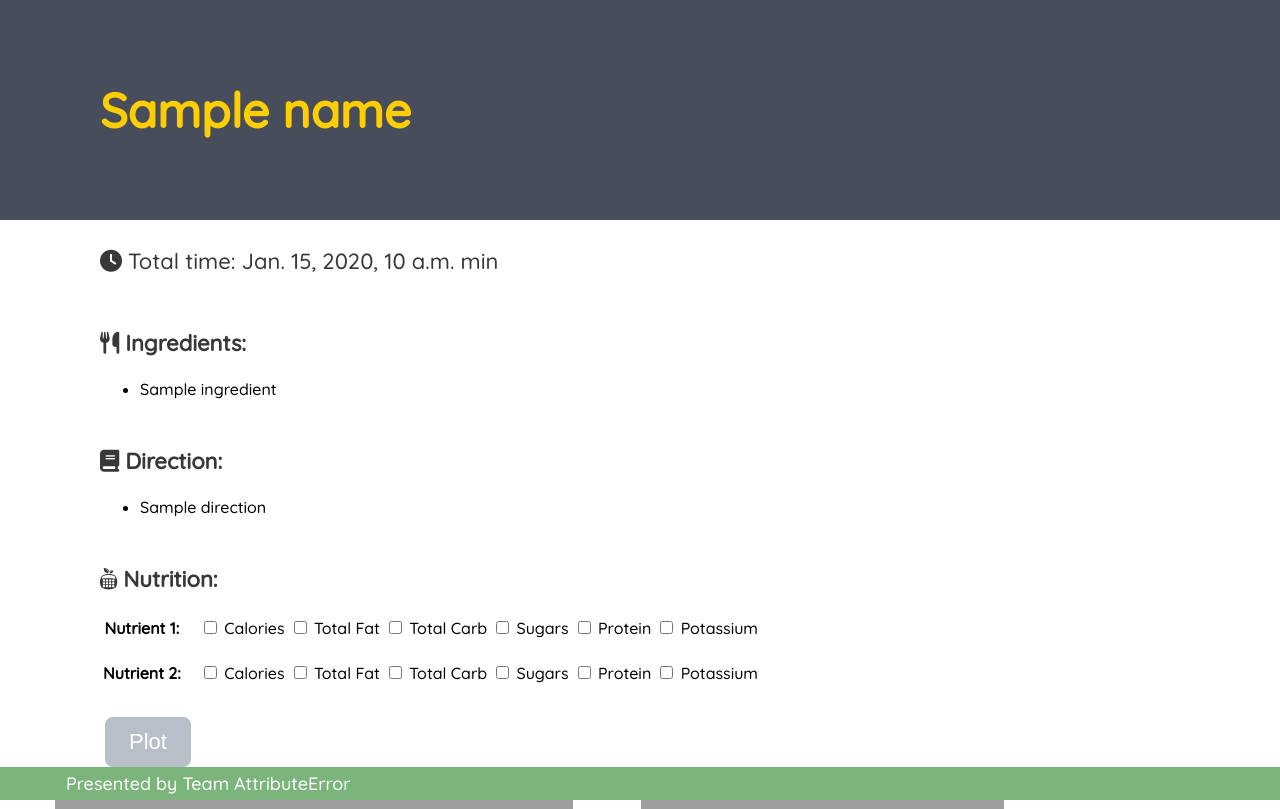
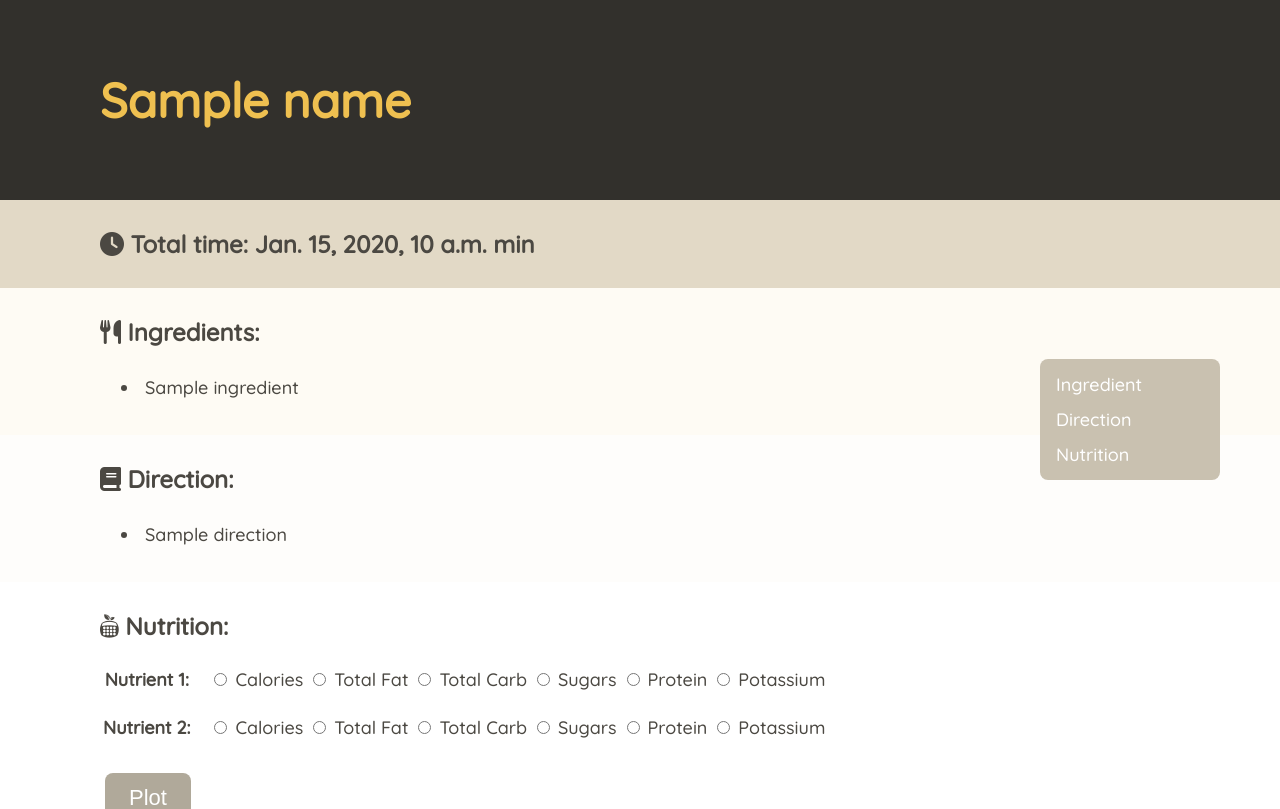
Before and after one commit to louisesiqifan/Pandas-Express, a Django app: template pandas_express/home/templates/detail.html in a window 1280 px wide. Shown: the top 809 px of the page. Run offline with Django 3.2, Linux system fonts and the light colour scheme; the template is opened without the code that fills it: values that come from a table or form of the project are taken from there, most other values are stand-ins (such as "Sample title", 1, 10 or a date in 2020); some libraries are stand-ins or nearby versions; grey boxes are pictures that could not be loaded.

Commit message:
modify detail

```diff
--- a/pandas_express/home/templates/detail.html
+++ b/pandas_express/home/templates/detail.html
@@ -13,14 +13,15 @@
         <div id="header">
             <h1>{{name}}</h1>
         </div>
-<!--         <div class="sidenav">
+        <div class="sidenav">
+            <a href="#ingredient">Ingredient</a>
             <a href="#direction">Direction</a>
             <a href="#nutrition">Nutrition</a>
-        </div> -->
+        </div>
         <div id="time">
-            <p><i class="fas fa-clock"></i> Total time: {{time}} min</p>
+            <h3><i class="fas fa-clock"></i> Total time: {{time}} min</h3>
         </div>
-        <div id="direction">
+        <div id="ingredient">
             <h3>  <i class="fas fa-utensils"></i> Ingredients: </h3>
             <ul>
                 {% for i in ingredient %}
@@ -46,33 +47,27 @@
                 <input type="submit" class="button" value="Plot" onclick="location.href='#nutrition';"/>
             </form>
         </div>
-        <div class="row">
-            <div class="column">
+        <div class="row" id="plot">
+            <div class="column" id="plot">
             {% if fig1 != None %}
                 <img src=../{{fig1}} style="width:90%">
             {% endif %}
             </div>
-            <div class="column">
+            <div class="column" id="plot">
             {% if fig2 != None %}
                 <img src=../{{fig2}} style="width:63%">
             {% endif %}
             </div>
         </div>
-
+        <br style = “line-height:100px;”>
         <button onclick="topFunction()" id="top" title="Go to top">Back to top</button>
         <button onclick="location.href='/search';" id="search" title="Go to search">Back to search</button>
-
+        <form action="#" method="get">
+            <button type="submit" class="btn" id="favorite" name="save">Add to favorite</button>
+        </form>
 <!--         <form action="#" method="get">
             <input type="submit" class="btn" value="Add To Favorite" name="save">
         </form> -->
-
-        <form action="#" method="get">
-            <button type="submit" class="btn" id="favorite" name="save">Add to favorite</button>
-        </form>
-        <br style = “line-height:100px;”>
-        <br style = “line-height:100px;”>
-        <br style = “line-height:100px;”>
-        <br style = “line-height:100px;”>
         <div id="footer">
              <h2>Presented by Team AttributeError</h2>
         </div>
--- a/pandas_express/home/templates/home.html
+++ b/pandas_express/home/templates/home.html
@@ -67,7 +67,7 @@
                 </table>
             </div>
             <p class="num_results">Results: {{num_results}}</p>
-            <input type="back" class="button" value="Back to top" onclick="location.href='#header';" />
+            <input type="reset" class="button" value="Back to top" onclick="location.href='#header';" />
             {% endif %}
         </div>
         <div id="footer">
--- a/pandas_express/home/views.py
+++ b/pandas_express/home/views.py
@@ -41,8 +41,8 @@ NUTRITION_PLOT_CHOICE = [('calories', "Calories"),
                          ('protein', 'Protein'),
                          ('potassium', 'Potassium')]
 
-# FORM CLASSES **********
 
+########## FORM CLASSES ##########
 
 class Text(forms.MultiValueField):
     def __init__(self, *args, **kwargs):
@@ -242,15 +242,15 @@ def advance(request):
 ########## DETAIL PAGE ##########
 
 class NutrientPlot(forms.Form):
-    nutrient1 = forms.MultipleChoiceField(label='Nutrient 1',
-                                          choices=NUTRITION_PLOT_CHOICE,
-                                          widget=forms.CheckboxSelectMultiple,
-                                          required=False)
+    nutrient1 = forms.ChoiceField(label='Nutrient 1',
+                                  choices=NUTRITION_PLOT_CHOICE,
+                                  widget=forms.RadioSelect,
+                                  required=False)
 
-    nutrient2 = forms.MultipleChoiceField(label='Nutrient 2',
-                                          choices=NUTRITION_PLOT_CHOICE,
-                                          widget=forms.CheckboxSelectMultiple,
-                                          required=False)
+    nutrient2 = forms.ChoiceField(label='Nutrient 2',
+                                  choices=NUTRITION_PLOT_CHOICE,
+                                  widget=forms.RadioSelect,
+                                  required=False)
 
 
 def get_detail(request):
@@ -277,10 +277,15 @@ def get_detail(request):
     if request.method == 'POST':
         nutrient1 = request.POST.get("nutrient1", "")
         nutrient2 = request.POST.get("nutrient2", "")
-        if nutrient1 != "":
+        if nutrient1 != "" and nutrient2 == "":
             fig1 = plot_one_nutrition(recipe_id, nutrient1)
             context["fig1"] = fig1
-        if nutrient2 != "":
+        if nutrient2 != "" and nutrient1 == "":
+            fig1 = plot_one_nutrition(recipe_id, nutrient2)
+            context["fig1"] = fig1
+        if nutrient1 != "" and nutrient2 != "":
+            fig1 = plot_one_nutrition(recipe_id, nutrient1)
+            context["fig1"] = fig1
             fig2 = plot_two_nutrition(recipe_id, nutrient1, nutrient2)
             context["fig2"] = fig2
 
--- a/pandas_express/plotter.py
+++ b/pandas_express/plotter.py
@@ -62,7 +62,7 @@ def plot_one_nutrition(recipe_id, nutrition):
                      bins=20, hist_kws=dict(alpha=0.2))
     a.axvline(x=np.log(dish_nutrition), color="lightcoral")
     a.set_title(nutrition.capitalize())
-    output = "static/{}.png".format(nutrition)
+    output = "static/fig1.png"
     fig = a.get_figure()
     fig.savefig(output)
     return output
@@ -92,6 +92,6 @@ def plot_two_nutrition(recipe_id, nutrition1, nutrition2):
         dish_nutrition2 += 0.0001
     a.ax_joint.plot([np.log(dish_nutrition1)], [np.log(dish_nutrition2)],
                     'ro', color='lightcoral')
-    output = "static/{}-{}.png".format(nutrition1, nutrition2)
+    output = "static/fig2.png"
     a.savefig(output)
     return output
--- a/pandas_express/score_assignment.py
+++ b/pandas_express/score_assignment.py
@@ -1,4 +1,3 @@
-# %%
 import sqlite3
 import os
 import sys
--- a/pandas_express/static/detail.css
+++ b/pandas_express/static/detail.css
@@ -15,9 +15,9 @@ div#header {
     margin: 0;
     padding-right: 400px;
     padding-left: 100px;
-    padding-top: 80px;
-    padding-bottom: 80px;
-    background: #484d5c;
+    padding-top: 70px;
+    padding-bottom: 70px;
+    background: #32302c;
 /*    background-size: cover;
     background-position: 50% 45%;
     background-repeat: no-repeat;
@@ -27,30 +27,64 @@ div#header {
 div#header h1 {
     font-size: 48px;
     font-weight: 800;
-    color: #ffce00;
+    color: #efc050;
     margin: 0px;
     padding: 0px;
 }
 
 div#time {
-    font-size: 22px;
-    color: #383838;
+    font-size: 24px;
+    color: #4b4842;
     padding-right: 400px;
     padding-left: 100px;
     padding-top: 5px;
     padding-bottom: 5px;
+    background-color: #e2d9c6;
+}
+
+div#time h3{
+    font-size: 24px;
+}
+
+div#ingredient {
+    padding-right: 400px;
+    padding-left: 100px;
+    padding-top: 5px;
+    padding-bottom: 20px;
+    background-color: #fefbf4;
+    color: #32302c;
+}
+
+div#ingredient h3{
+    font-size: 24px;
+    color: #4b4842;
+}
+
+div#ingredient li{
+    font-size: 18px;
+    padding-top: 5px;
+    padding-left: 5px;
+    color: #4b4842;
 }
 
 div#direction {
     padding-right: 400px;
     padding-left: 100px;
     padding-top: 5px;
-    padding-bottom: 5px;
+    padding-bottom: 20px;
+    background-color: #fefdfb
 }
 
 div#direction h3{
-    font-size: 22px;
-    color: #383838;
+    font-size: 24px;
+    color: #4b4842;
+}
+
+div#direction li{
+    font-size: 18px;
+    padding-top: 5px;
+    padding-left: 5px;
+    color: #4b4842;
 }
 
 div#nutrition {
@@ -58,18 +92,33 @@ div#nutrition {
     padding-left: 100px;
     padding-top: 5px;
     padding-bottom: 5px;
+    background-color: white
 }
 
 div#nutrition h3{
-    font-size: 22px;
-    color: #383838;
+    font-size: 24px;
+    color: #4b4842;
+}
+
+div#nutrition h3{
+    font-size: 24px;
+    color: #4b4842;
+}
+
+div#plot{
+    padding-right: 0px;
+    padding-left: 10px;
+    padding-top: 5px;
+    padding-bottom: 5px;
+    background-color: white
 }
 
 table.form tr td,
 table.form tr th {
     vertical-align: top;
-    font-size: 16px;
+    font-size: 18px;
     padding-bottom: 22px;
+    color: #4b4842
 }
 
 table.form ul {
@@ -79,20 +128,22 @@ table.form ul {
     font-size: 0px;
 }
 
-table.form ul li {
+table.form li {
     display: block;
     float: left;
     margin-left: 5px;
     padding: 0px;
-    font-size: 16px;
+    font-size: 18px;
+    color: #4b4842;
 }
 
 table.form label{
-    font-size: 16px;
+    font-size: 18px;
+    color: #4b4842;
 }
 
 input[value="Plot"].button{
-  background-color: #b8bfc8;
+  background-color: #b0a99a;
   border: none;
   color: white;
   padding: 12px 24px;
@@ -110,34 +161,33 @@ input[value="Plot"].button{
 }
 
 input[value="Plot"].button:hover{
-    background-color: #7f8b9c;
+    background-color: #979184;
 }
 
 
-
 div#footer {
-    background: #7cb57c;
+    background: #7e796e;
     margin: 0;
     padding-right: 66px;
     padding-left: 66px;
     padding-top: 5px;
     padding-bottom: 5px;
     width: 100%;
-    position: fixed;
+/*    position: fixed;
     left: 0;
-    bottom: 0;
+    bottom: 0;*/
 }
 
 div#footer h2 {
     font-size: 18px;
     font-weight: 500;
-    color: #ffffff;
+    color: #fefbf4;
     margin: 0px;
     padding: 0px;
 }
 
 button {
-  background-color: #b8bfc8;
+  background-color: #b0a99a;
   border: none;
   color: white;
   padding: 12px 12px;
@@ -156,7 +206,7 @@ button {
 
 
 button:hover{
-    background-color: #7f8b9c;
+    background-color: #979184;
 }
 
 #top {
@@ -168,7 +218,7 @@ button:hover{
   font-size: 18px;
   border: none;
   outline: none;
-  background-color: #b8bfc8;
+  background-color: #b0a99a;
   color: white;
   cursor: pointer;
   padding: 15px 29px;
@@ -177,7 +227,7 @@ button:hover{
 }
 
 #top:hover {
-  background-color: #7f8b9c;
+  background-color: #979184;
 }
 
 #search {
@@ -189,7 +239,7 @@ button:hover{
   font-size: 18px;
   border: none;
   outline: none;
-  background-color: #b8bfc8;
+  background-color: #b0a99a;
   color: white;
   cursor: pointer;
   padding: 15px;
@@ -198,7 +248,7 @@ button:hover{
 }
 
 #search:hover {
-  background-color: #7f8b9c;
+  background-color: #979184;
 }
 
 #favorite {
@@ -210,7 +260,7 @@ button:hover{
   font-size: 18px;
   border: none;
   outline: none;
-  background-color: #b8bfc8;
+  background-color: #7e796e;
   color: white;
   cursor: pointer;
   padding: 15px 16px;
@@ -219,13 +269,39 @@ button:hover{
 }
 
 #favorite:hover {
-  background-color: #7f8b9c;
+  background-color: #646058;
+}
+
+.sidenav {
+  width: 180px;
+  position: fixed;
+  z-index: 1;
+  bottom: 320px;
+  right: 60px;
+  background: #eee;
+  overflow-x: hidden;
+  padding: 8px 0;
+  border-radius: 8px;
+  background-color: #c9c1b0
+}
+
+.sidenav a {
+  padding: 6px 8px 6px 16px;
+  text-decoration: none;
+  font-size: 18px;
+  color: white;
+  display: block;
+}
+
+.sidenav a:hover {
+  color: black;
 }
 
 img{
     padding-right: 0px;
     padding-left: 50px;
     white-space: nowrap;
+    background-color: white;
 }
 
  /* Three image containers (use 25% for four, and 50% for two, etc) */
@@ -242,35 +318,6 @@ img{
   display: table;
 }
 
-.sidenav {
-  height: 100%;
-  width: 160px;
-  position: fixed;
-  z-index: 1;
-  top: 0;
-  left: 0;
-  background-color: #111;
-  overflow-x: hidden;
-  padding-top: 20px;
-}
-
-.sidenav a {
-  padding: 6px 8px 6px 16px;
-  text-decoration: none;
-  font-size: 25px;
-  color: #818181;
-  display: block;
-}
-
-.sidenav a:hover {
-  color: #f1f1f1;
-}
-
-.main {
-  margin-left: 160px; /* Same as the width of the sidenav */
-  font-size: 28px; /* Increased text to enable scrolling */
-  padding: 0px 10px;
-}
 
 @media screen and (max-height: 450px) {
   .sidenav {padding-top: 15px;}
--- a/pandas_express/static/home.css
+++ b/pandas_express/static/home.css
@@ -335,11 +335,11 @@ p.num_results {
     color: #7f8b9c;
 }
 
-input[type=back].button {
+input[value="Back to top"].button {
   background-color: #b8bfc8;
   border: none;
   color: white;
-  padding: 12px 0px;
+  padding: 12px 12px;
   text-align: center;
   text-decoration: none;
   display: inline-block;
@@ -353,7 +353,7 @@ input[type=back].button {
   transition: all 0.1s;
 }
 
-input[type=back]:hover{
+input[value="Back to top"]:hover{
     background-color: #7f8b9c;
 }
 
```
